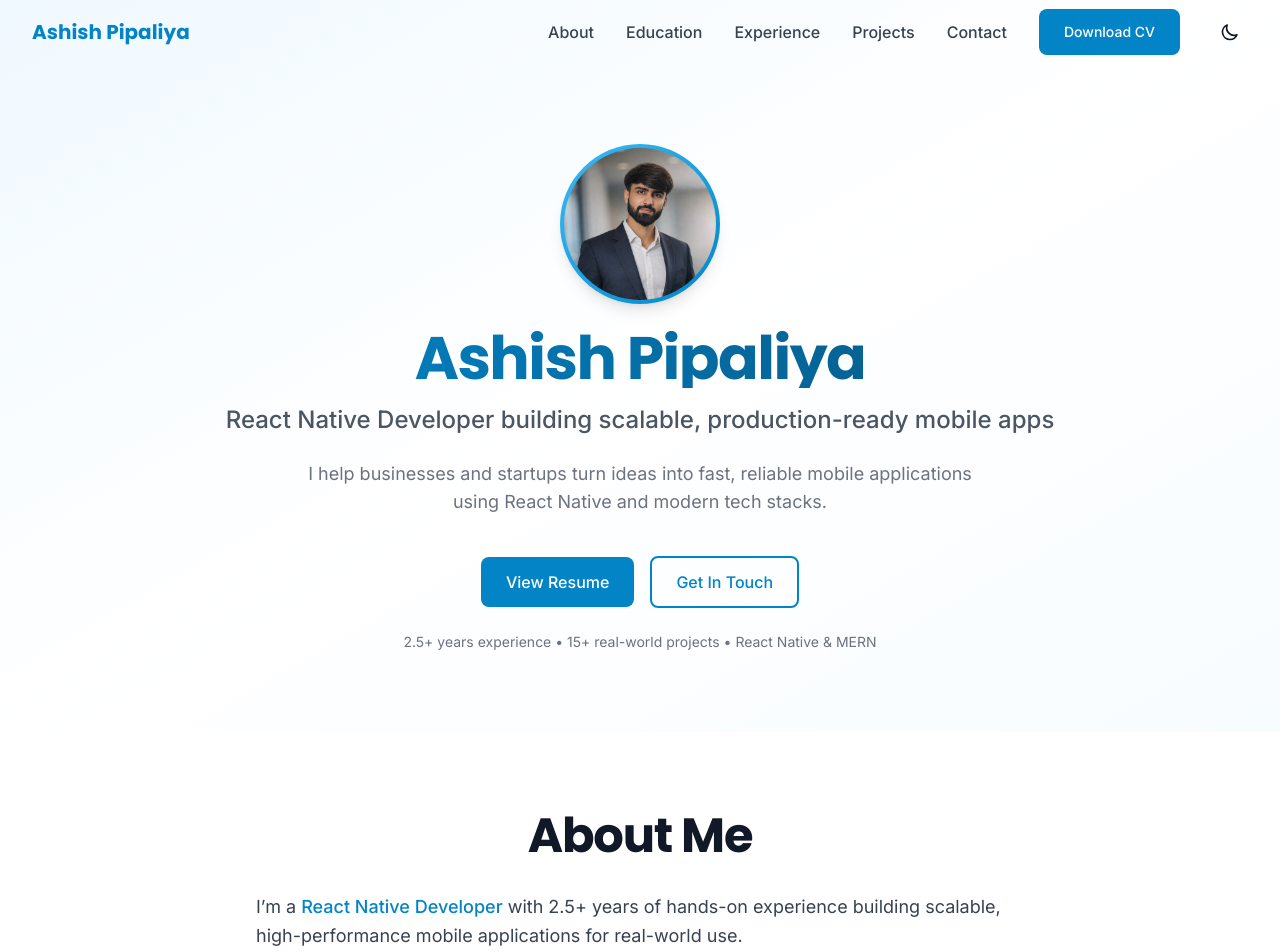
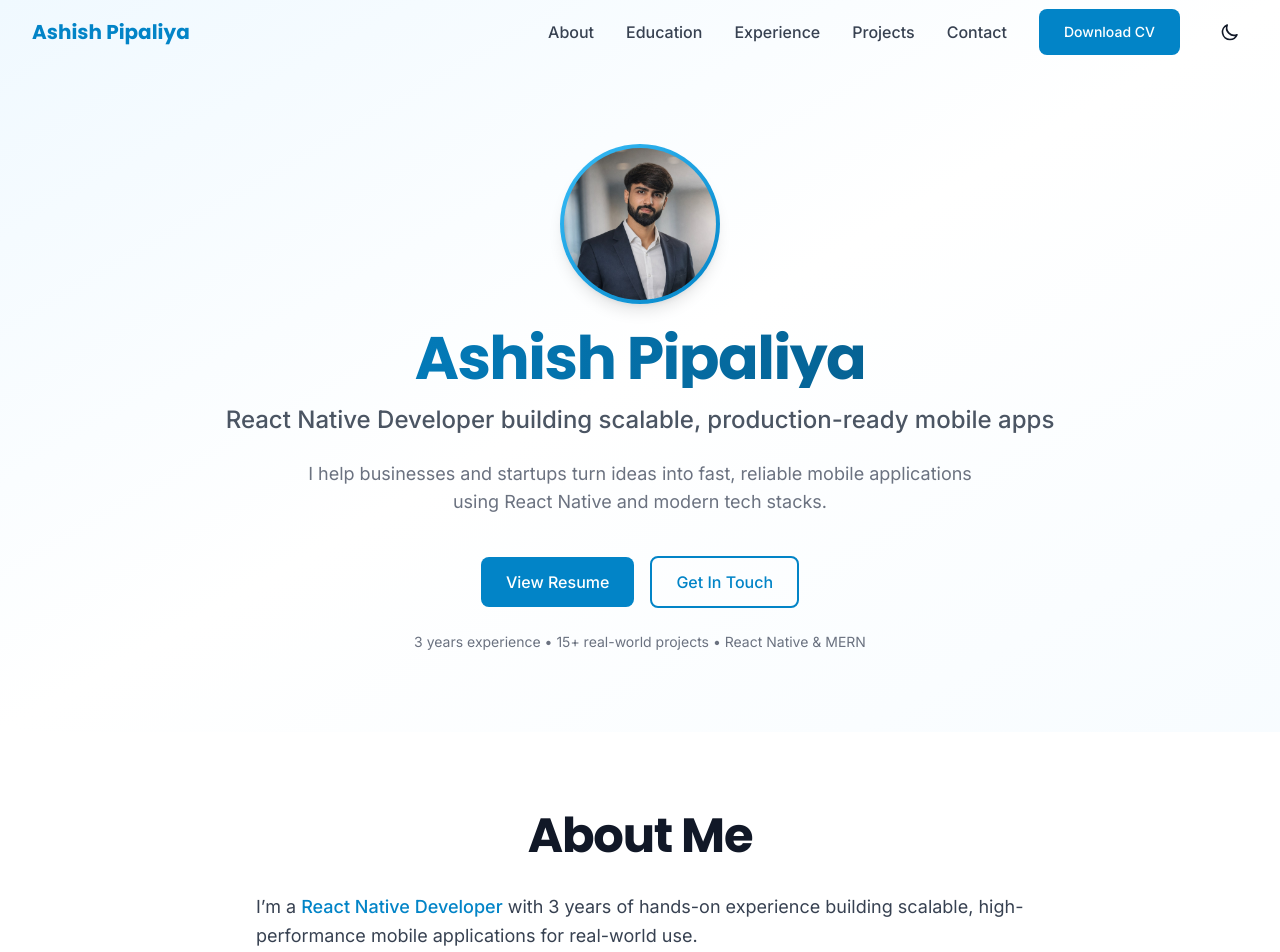
Before and after one commit to Its-Ashu/Portfolio, a React (Vite) app: page / in a window 1280 px wide. Shown: the top 952 px of the page. Built offline with nearby package versions, Linux system fonts and the light colour scheme.

Commit message:
Updated Experience

```diff
--- a/src/components/About.jsx
+++ b/src/components/About.jsx
@@ -19,7 +19,7 @@ const About = () => {
             <span className="font-medium text-primary-600 dark:text-primary-400">
               React Native Developer
             </span>{' '}
-            with 2.5+ years of hands-on experience building scalable, high-performance mobile
+            with 3 years of hands-on experience building scalable, high-performance mobile
             applications for real-world use.
           </p>
 
--- a/src/components/Hero.jsx
+++ b/src/components/Hero.jsx
@@ -91,7 +91,7 @@ const Hero = () => {
             variants={itemVariants}
             className="mt-6 text-sm text-gray-500 dark:text-gray-400"
           >
-            2.5+ years experience • 15+ real-world projects • React Native & MERN
+            3 years experience • 15+ real-world projects • React Native & MERN
           </motion.p>
         </motion.div>
       </div>
```
Also changed, not shown: 1 other file (tests, documents, lock files or other folders).
